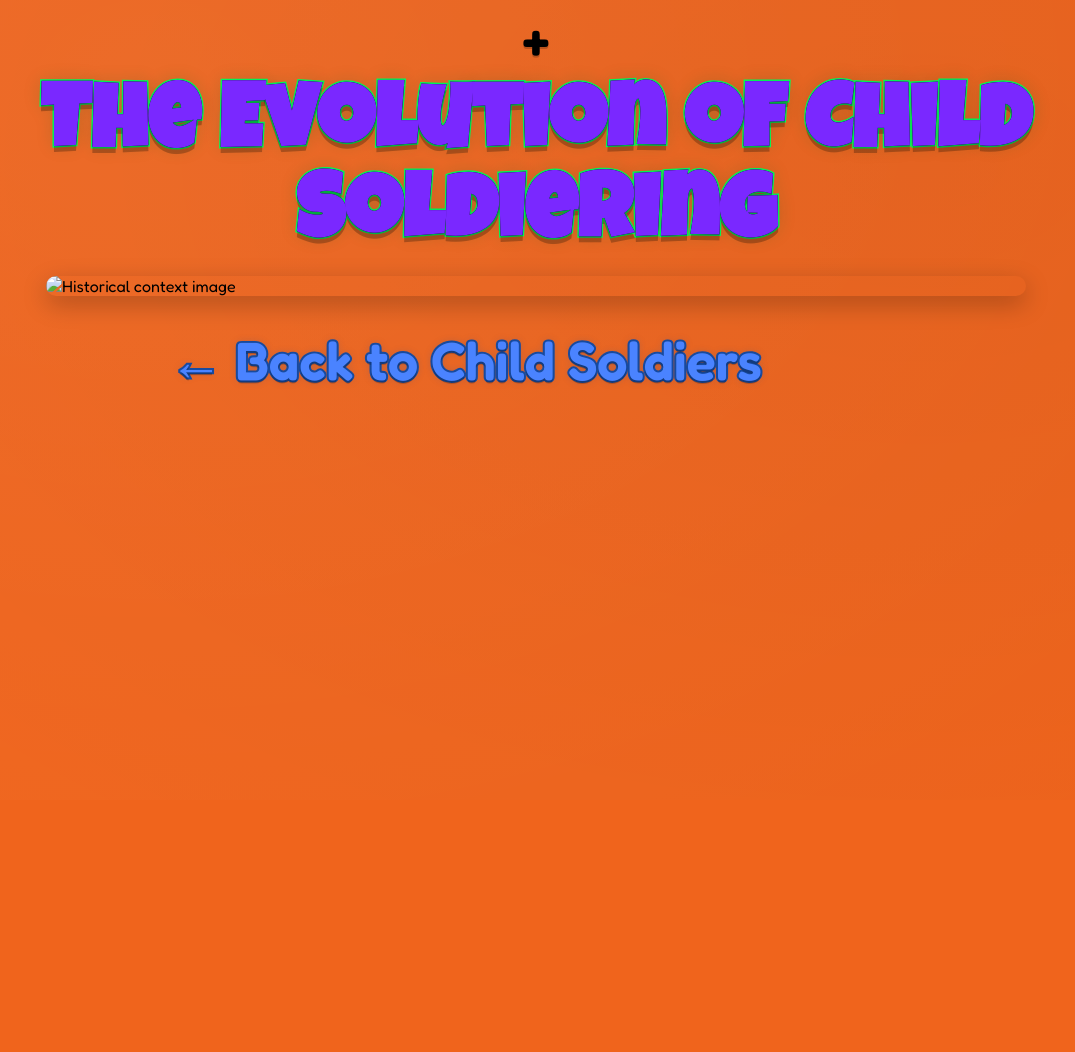
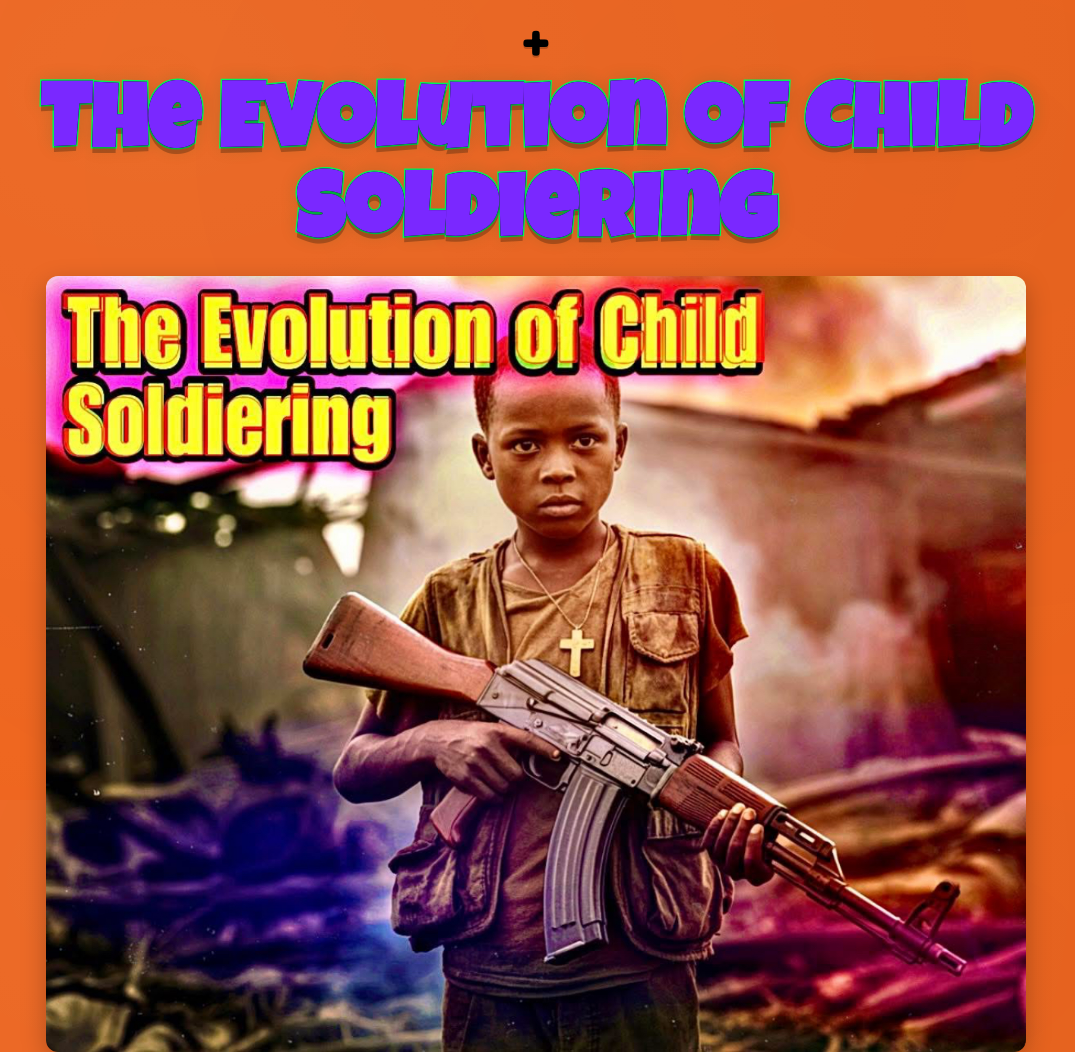
Before and after one commit to LilypadHope/Demo, a plain HTML site: page humanitarian/child-soldiers/evolution.html in a window 1280 px wide. Shown: the top 1052 px of the page, without its empty margins (104-1179 px from the left). Before the commit the page ends 800 px from the top, so only its background shows below. Drawn offline with Linux system fonts and the light colour scheme.

Commit message:
Update evolution.html

```diff
--- a/humanitarian/child-soldiers/evolution.html
+++ b/humanitarian/child-soldiers/evolution.html
@@ -11,7 +11,7 @@
 </head><body class="bg-orange"><div class="cross" aria-hidden="true">+</div>
 <main class="container">
   <h1 class="title bubble-green hero" data-text="The Evolution of Child Soldiering"><span class="ink">The Evolution of Child Soldiering</span></h1>
-  <img class="hero-img" src="images/IMG_4811.jpeg.jpg" alt="Historical context image">
+  <img class="hero-img" src="images/IMG_4811.jpeg" alt="Historical context image">
   <section class="content">
     <p><!-- ~1000 words go here --></p>
     <p><a class="menu-link bubble-blue" href="index.html">← Back to Child Soldiers</a></p>
```
